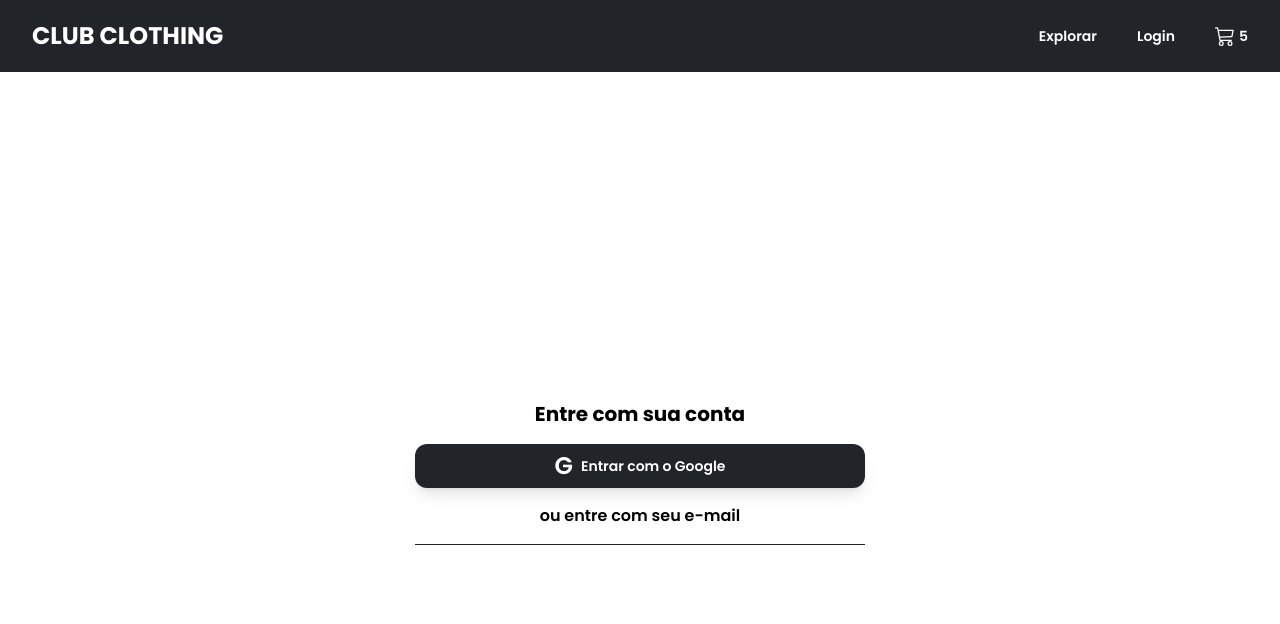
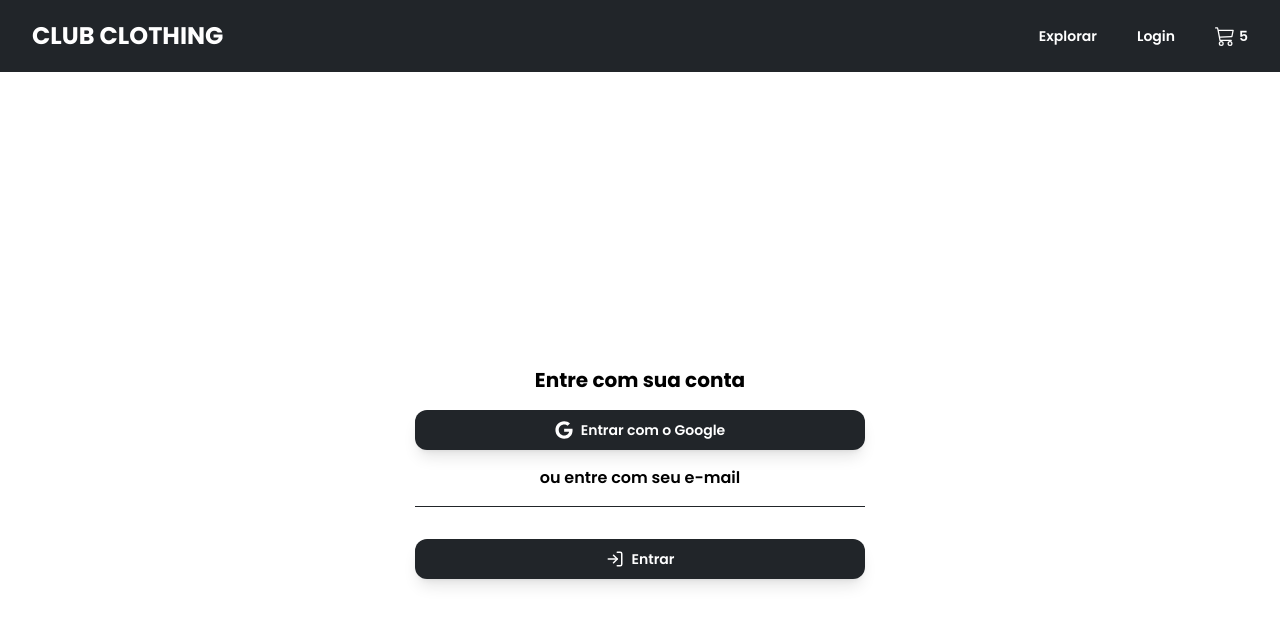
Before and after one commit to ayranoliveira1/Club-clothing-website, a Next.js app: page /login in a window 1280 px wide. Shown: the top 624 px of the page. Built offline with nearby package versions, Linux system fonts and the light colour scheme.

Commit message:
Feat: add Custom Button to Login Page

```diff
--- a/app/login/page.tsx
+++ b/app/login/page.tsx
@@ -1,19 +1,27 @@
+import { FaGoogle } from "react-icons/fa";
+import CustomButton from "../components/custom-button";
+import { FiLogIn } from "react-icons/fi";
+
 const LoginPage = () => {
   return (
     <>
       <main className="flex h-[100%] items-center justify-center">
         <div className="flex w-[450px] flex-col items-center gap-4">
           <h2 className="text-xl font-bold text-black">Entre com sua conta</h2>
-          <button className="flex w-full items-center justify-center gap-2 rounded-xl bg-[#212529] p-[6px] text-sm font-semibold shadow-lg">
-            <span className="text-2xl">G</span>
-            <span>Entrar com o Google</span>
-          </button>
+
+          <CustomButton startIcon={<FaGoogle size={18} />}>
+            Entrar com o Google
+          </CustomButton>
 
           <span className="tex-sm font-semibold text-black">
             ou entre com seu e-mail
           </span>
 
-          <div className="h-[1px] w-full bg-[#212529]"> </div>
+          <div className="h-[1px] w-full bg-[#212529]"></div>
+
+          <div></div>
+
+          <CustomButton startIcon={<FiLogIn size={18} />}>Entrar</CustomButton>
         </div>
       </main>
     </>
```
Also changed, not shown: app/components/custom-button.tsx (renamed from app/components/customButton.tsx).
